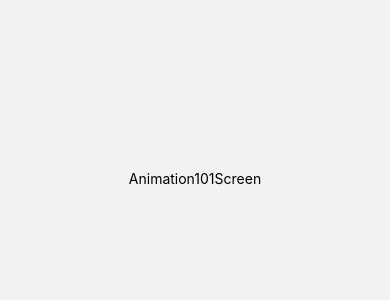
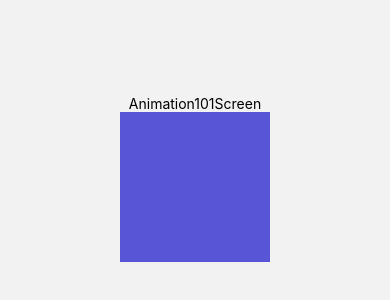
Before and after one commit to rineliniguezsosa/components-react-native, a React Native app: screen /Animation101Screen in a window 390 px wide. Shown: the part 244-544 px from the top of the page. Built offline with nearby package versions, Linux system fonts and the light colour scheme.

Commit message:
[FEAT] Estableciendo el componente View con la clase purpleBox en el component Animation101Screen

```diff
--- a/src/screens/animations/Animation101Screen.tsx
+++ b/src/screens/animations/Animation101Screen.tsx
@@ -6,6 +6,10 @@ export const Animation101Screen = () => {
   return (
     <View style={styles.constainer}>
       <Text>Animation101Screen</Text>
+
+      <View
+        style={styles.purpleBox}
+      />
     </View>
   );
 };
```
